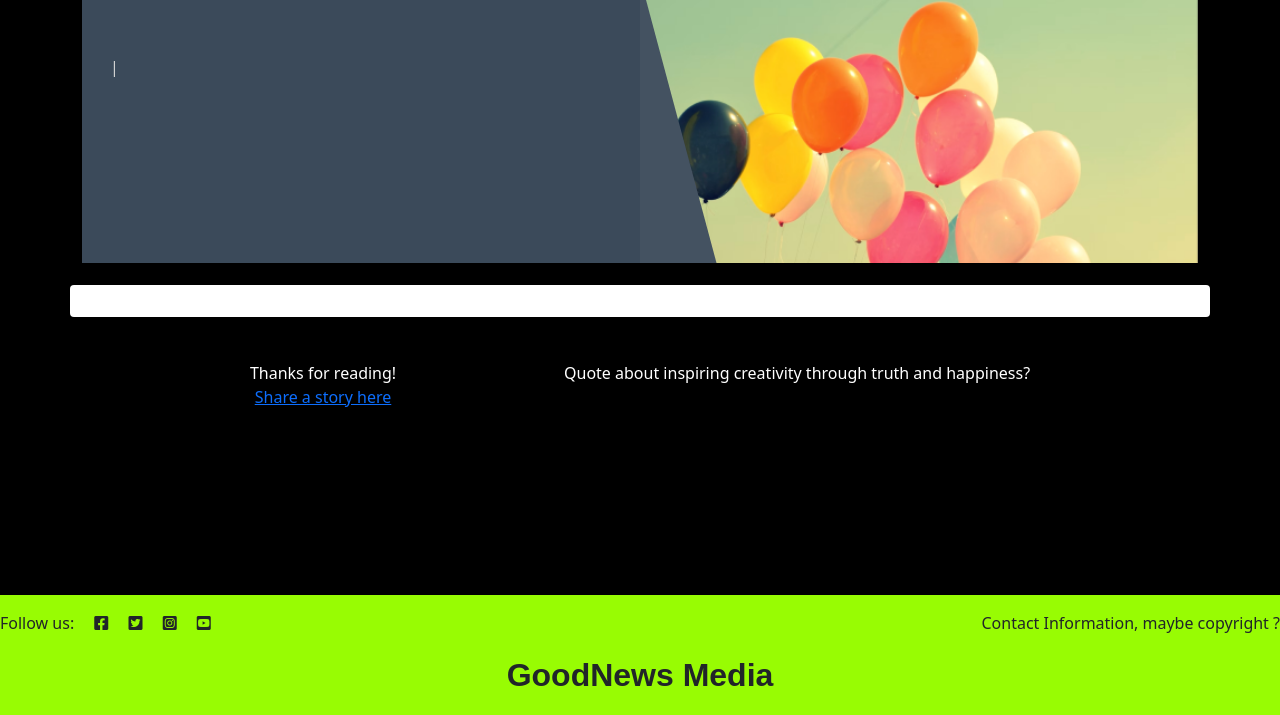
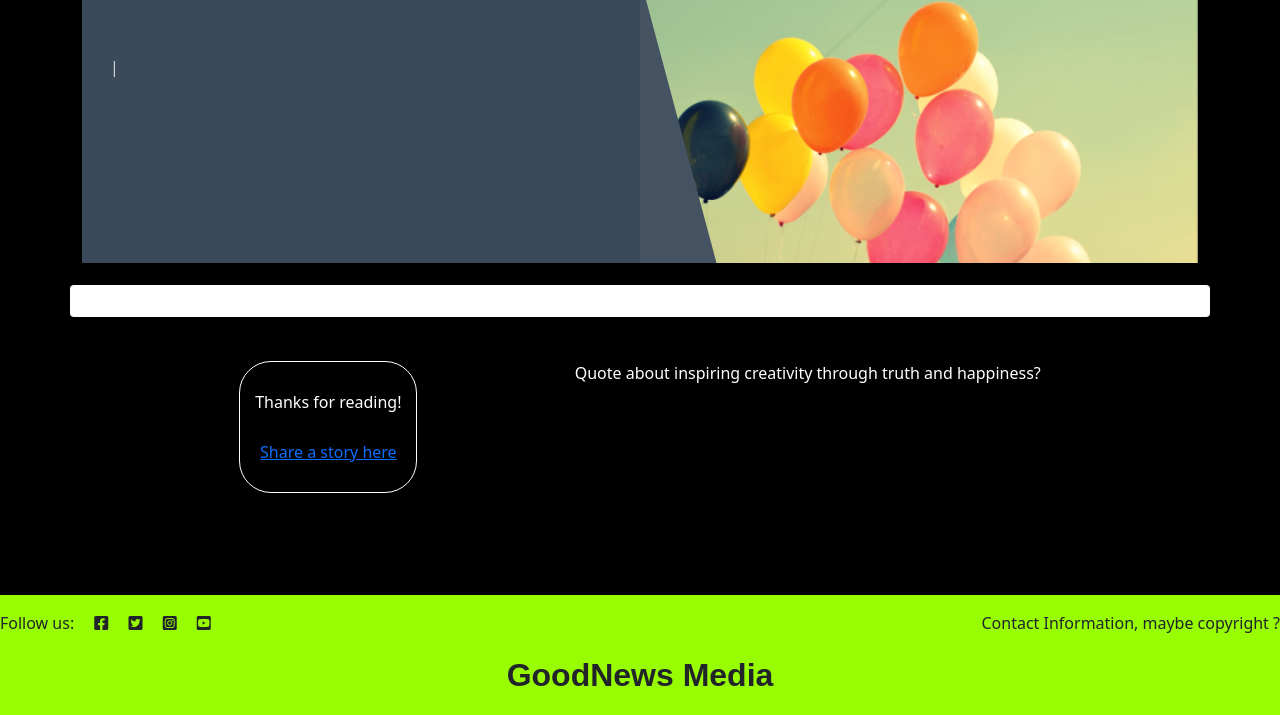
Before and after one commit to FernVR/GoodNewsBlog, a Django app: template blog/templates/blog/post_detail.html in a window 1280 px wide. Shown: the part 85-800 px from the top of the page. Run offline with Django 4.2, Linux system fonts and the light colour scheme; the template is opened without the code that fills it, so the values that code supplies are empty; some web fonts are replaced.

Commit message:
add link to create user post content on post detail page:

```diff
--- a/blog/templates/blog/post_detail.html
+++ b/blog/templates/blog/post_detail.html
@@ -33,7 +33,7 @@
         <div class="col-12 d-flex add-post-content">
             <p class="add-post-link-box">
                 Thanks for reading! <br>
-                <a class="add-post-link">
+                <a href="#" class="add-post-link">
                     Share a story here
                 </a>
             </p>
--- a/static/css/style.css
+++ b/static/css/style.css
@@ -70,7 +70,10 @@ body {
 }
 
 .add-post-link-box {
-
+    border: 1px solid white;
+    border-radius: 2em;
+    padding: 15px;
+    line-height: 50px;
 }
 
 
```
